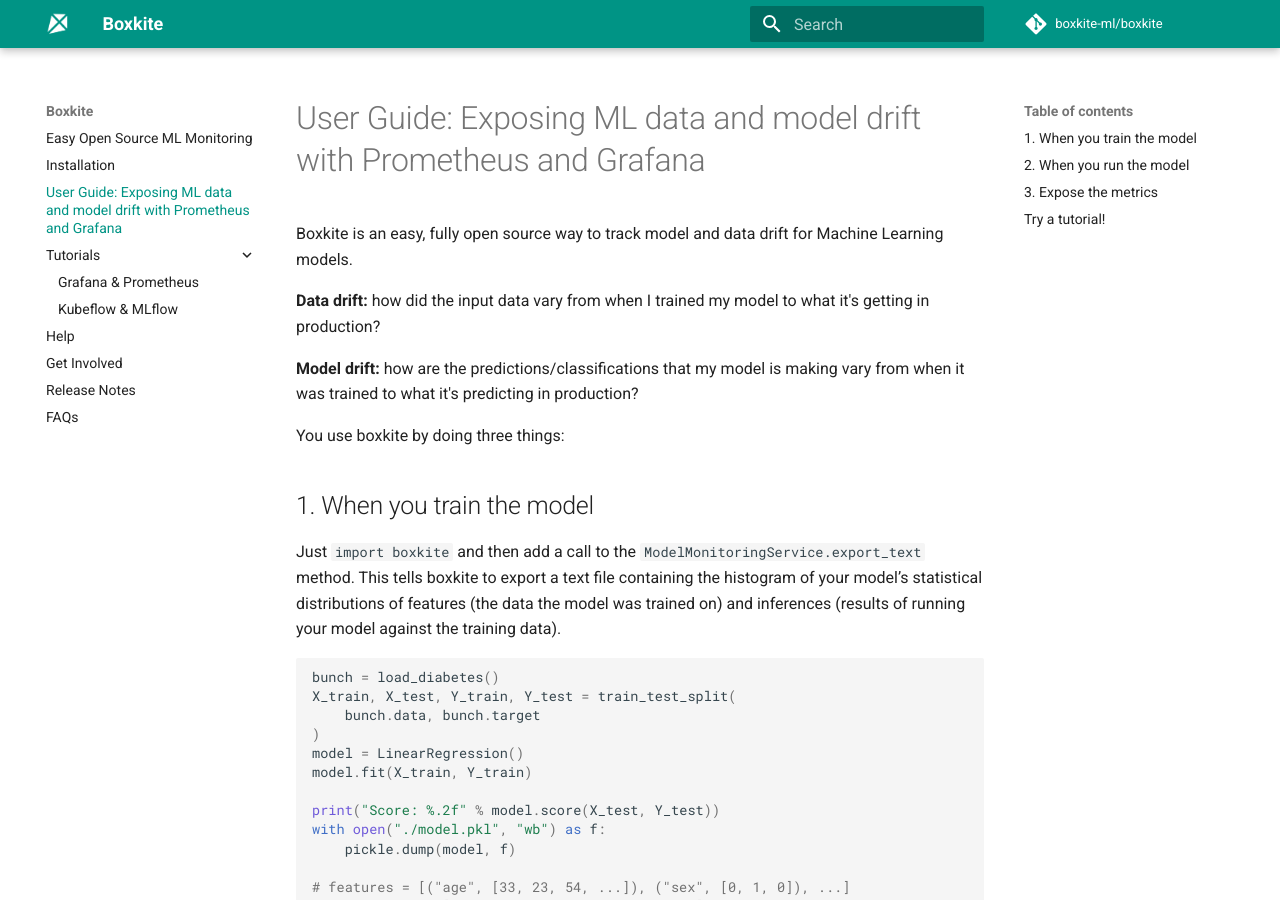
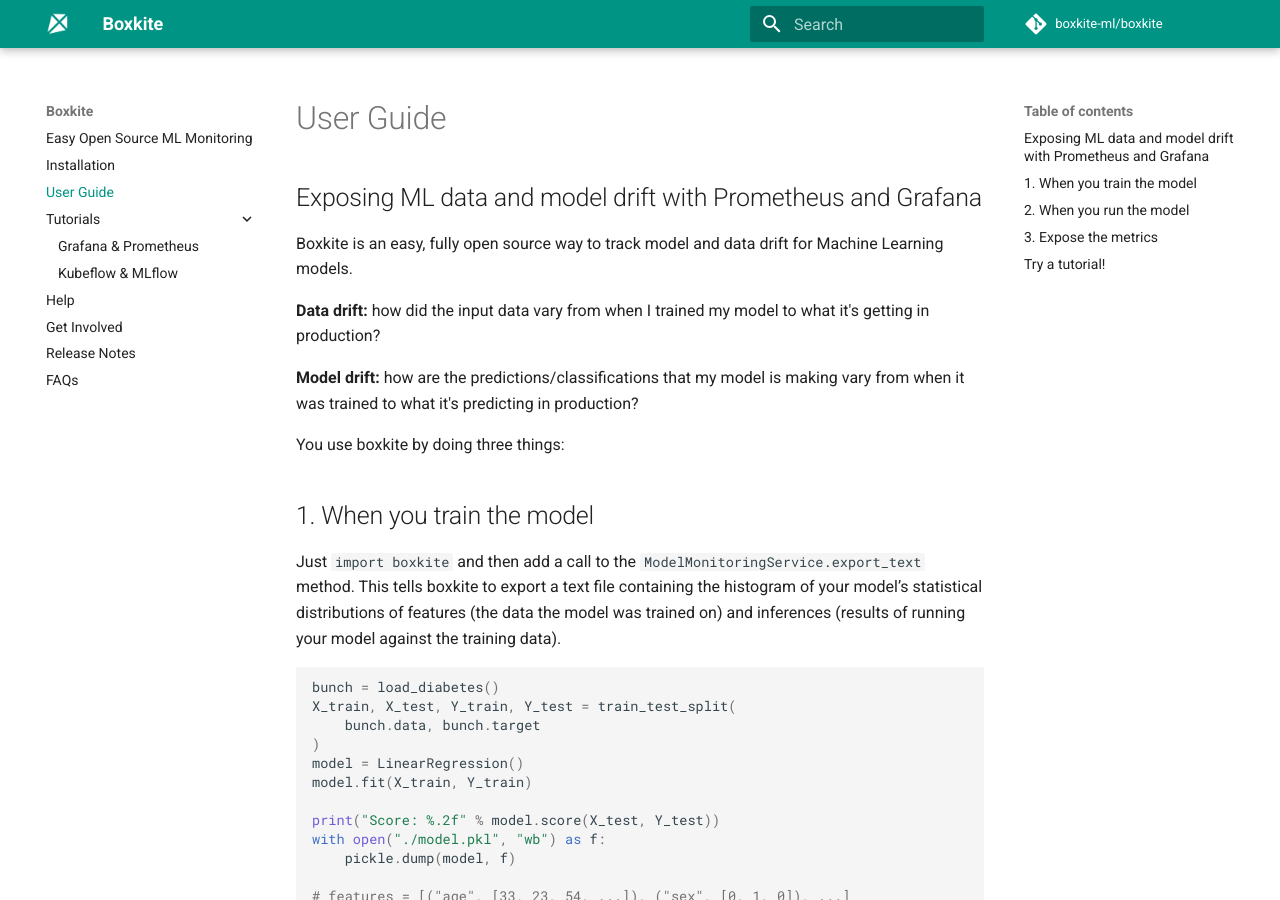
Before and after one commit to boxkite-ml/boxkite, an MkDocs documentation site: the page built from docs/using.md, in a window 1280 px wide and 900 px high. Built offline with MkDocs 1.6.1 and Material for MkDocs 9.7.7, drawn with Linux system fonts in a browser that asks for light colours; comment, search, counter and statistics services are not loaded.

```diff
--- a/docs/using.md
+++ b/docs/using.md
@@ -1,4 +1,6 @@
-# User Guide: Exposing ML data and model drift with Prometheus and Grafana
+# User Guide
+
+## Exposing ML data and model drift with Prometheus and Grafana
 
 Boxkite is an easy, fully open source way to track model and data drift for Machine Learning models.
 
```
